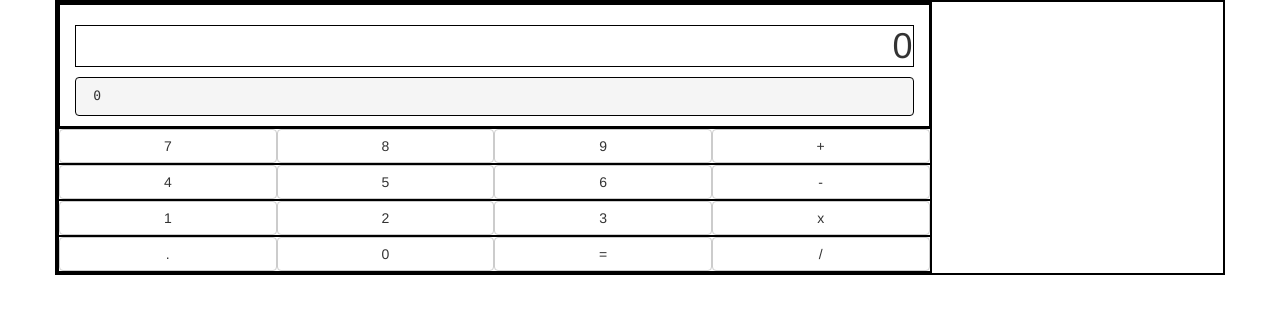
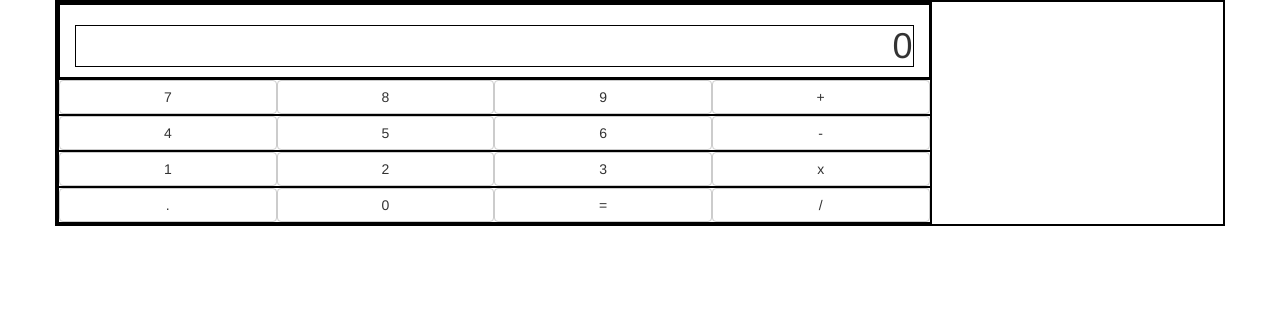
Before and after one commit to mbrittanya/grid-demo, a plain HTML site: page index.html in a window 1280 px wide. Drawn offline with nearby package versions, Linux system fonts and the light colour scheme.

Commit message:
updated index

```diff
--- a/index.html
+++ b/index.html
@@ -15,7 +15,7 @@
                 <div class="row">
                     <div class="col-sm-12 col-xs-12">
                     <h1 class="total">{{ total }}</h1>
-                    <pre> {{ equals }}</pre>
+
                     </div>
                 </div>
             	<div class="row">
```
